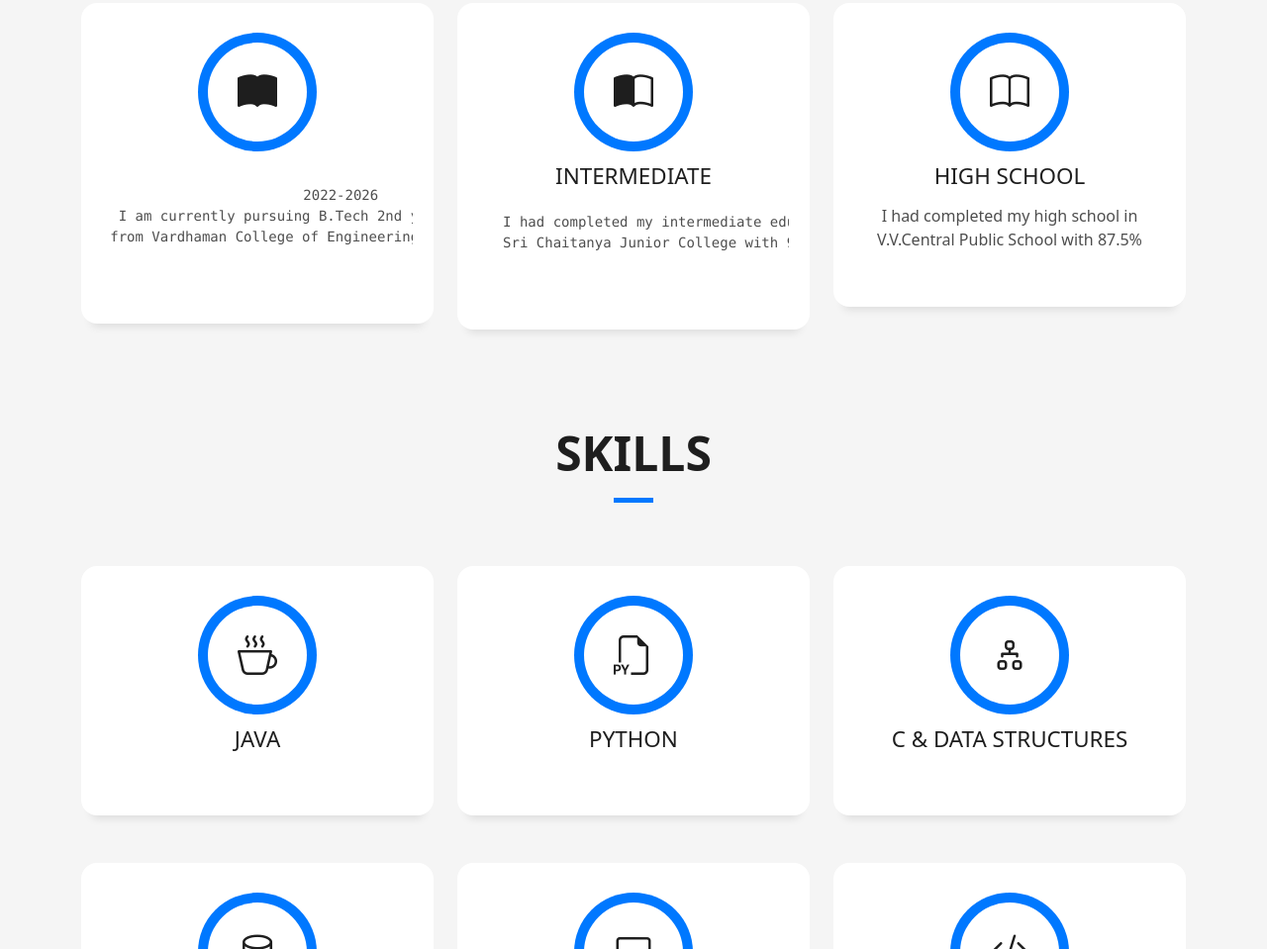
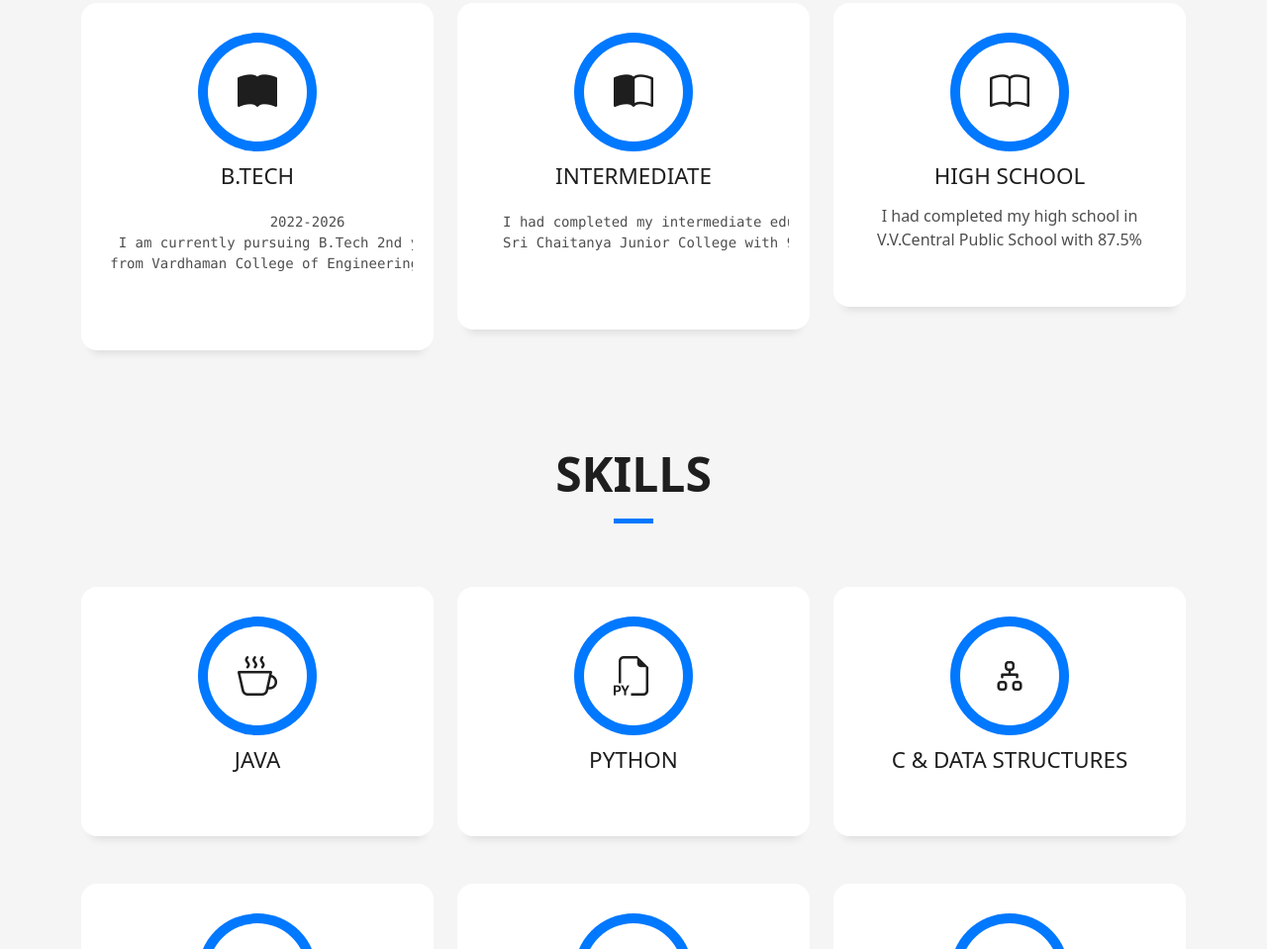
Before and after one commit to sonu-iyer/PortFolio, a plain HTML site: page index.html in a window 1280 px wide. Shown: the part 2863-3822 px from the top of the page at 99% size. Drawn offline with Linux system fonts and the light colour scheme.

Commit message:
Update index.html

```diff
--- a/index.html
+++ b/index.html
@@ -279,10 +279,10 @@
                 <span class="ico-circle"><i <i class="bi bi-book-fill"></i></i></span>
               </div>
               <div class="service-content">
-                <h2 class="s-title"></h2>
+                <h2 class="s-title">B.Tech</h2>
                 <p class="s-description text-center">
                   <pre>
-                    2022-2026
+            2022-2026
   I am currently pursuing B.Tech 2nd year
  from Vardhaman College of Engineering with CGPA:9.72
                   </pre>
```
